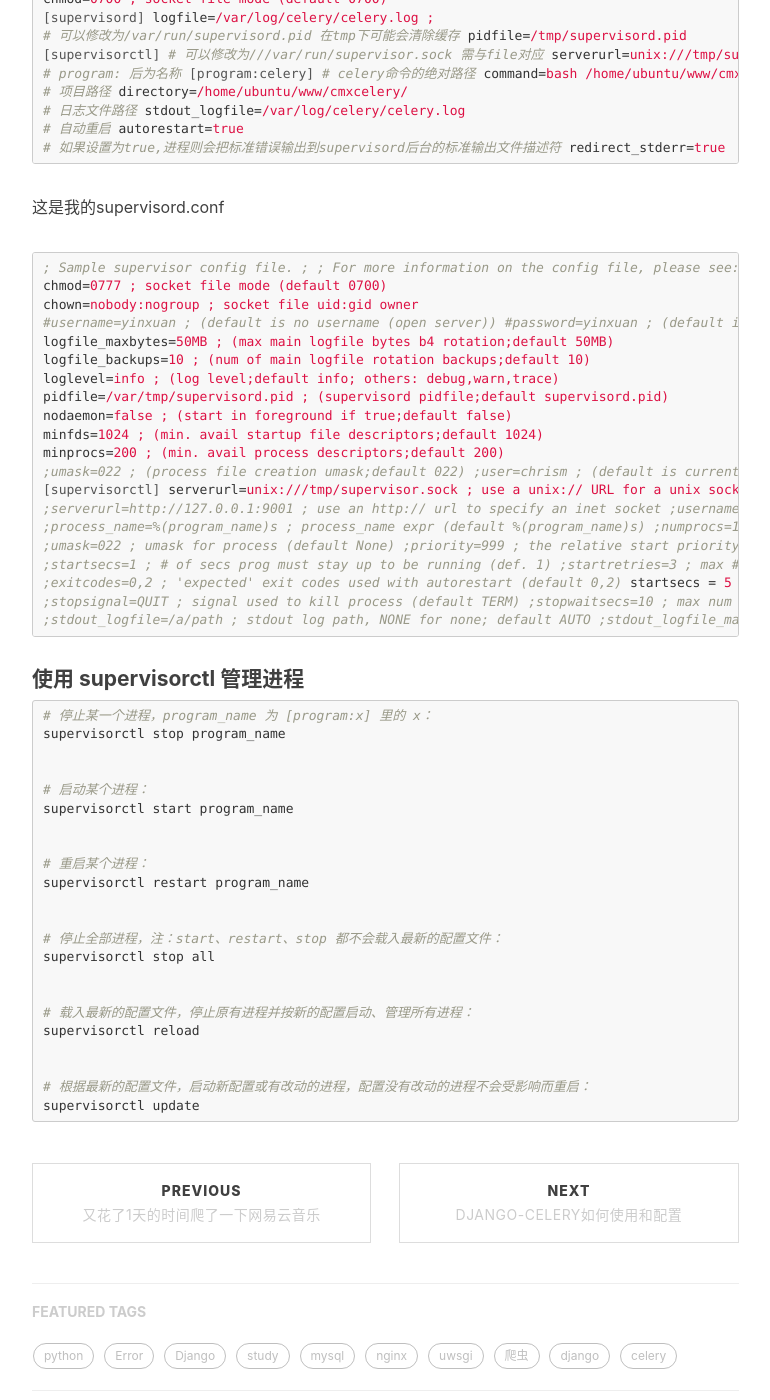
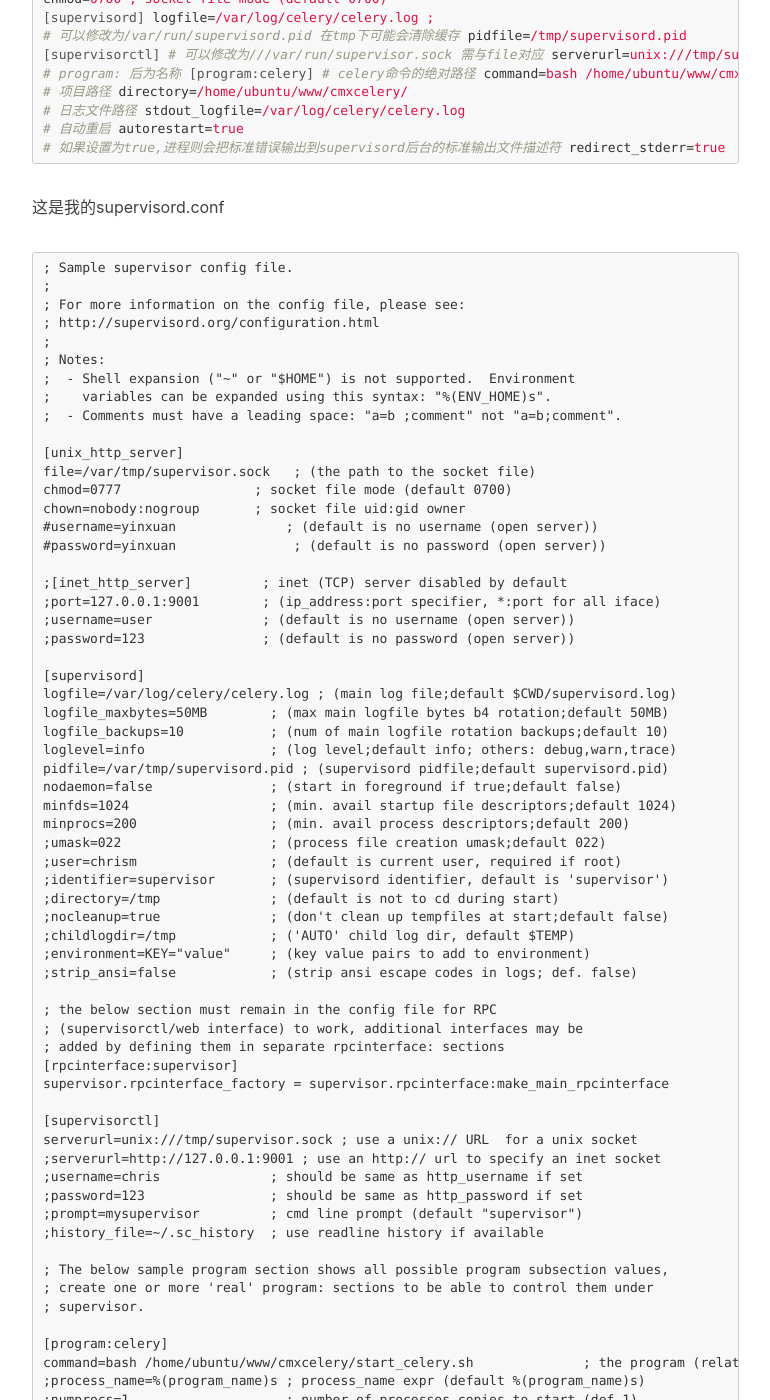
Before and after one commit to yanshigou/yanshigou.github.io, a Jekyll site: the page built from _posts/2018-12-28-celery异步任务在django的应用.md, in a window 1280 px wide and 1400 px high, scrolled down 2955 px. Shown: the whole window, without its empty margins (233-1003 px from the left). Built offline with Jekyll 4.4.1, drawn with Linux system fonts in a browser that asks for light colours; nearby versions of some CDN libraries; our own code applies the rules of GitHub Pages for plain Markdown files; comment, search, counter and statistics services are not loaded; some of the changed text lies outside the part shown.

Commit message:
修改格式

````diff
--- a/_posts/2018-12-28-celery异步任务在django的应用.md
+++ b/_posts/2018-12-28-celery异步任务在django的应用.md
@@ -175,7 +175,7 @@ redirect_stderr=true
 
 这是我的supervisord.conf
 
-```ini
+```
 ; Sample supervisor config file.
 ;
 ; For more information on the config file, please see:
@@ -293,7 +295,6 @@ startsecs = 5        ; 启动 5 秒后没有异常退出，就当作已经正常
 ;killasgroup=false             ; SIGKILL the UNIX process group (def false)
 ;user=chrism                   ; setuid to this UNIX account to run the program
 ;redirect_stderr=false         ; redirect_stderr=true is not allowed for eventlisteners
-redirect_stderr=true        ; 错误日志重定向到标准输出
 ;stdout_logfile=/a/path        ; stdout log path, NONE for none; default AUTO
 ;stdout_logfile_maxbytes=1MB   ; max # logfile bytes b4 rotation (default 50MB)
 ;stdout_logfile_backups=10     ; # of stdout logfile backups (default 10)
````
Also changed, not shown: other parts of _posts/2018-12-28-celery异步任务在django的应用.md (+2 -0 lines).
